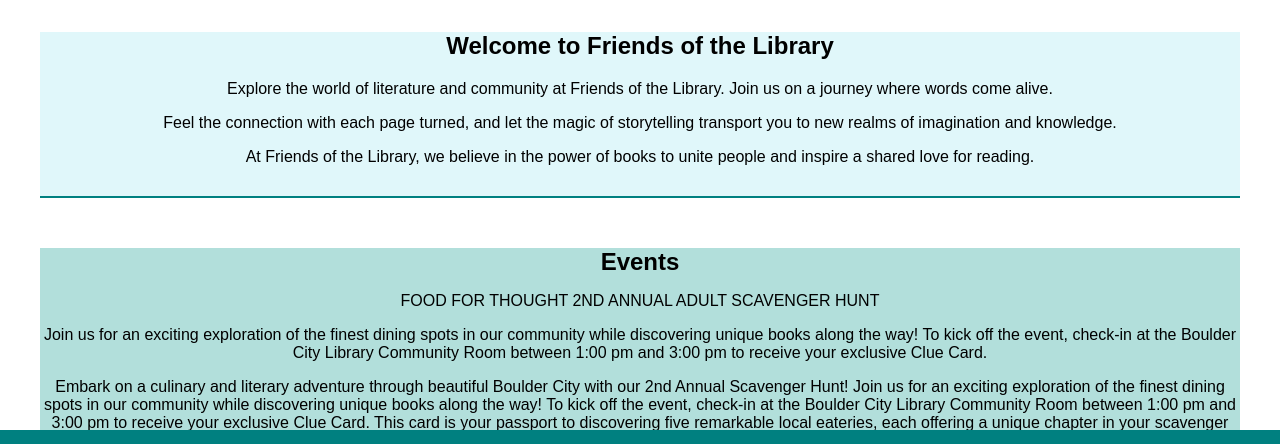
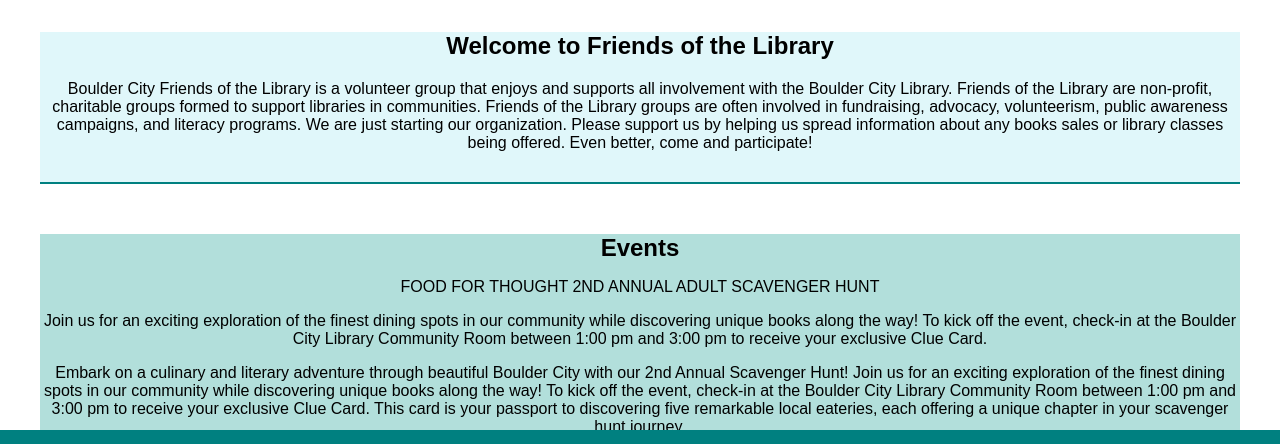
Before and after one commit to FriendsoftheLibrary/BoulderCity, a plain HTML site: page index.html in a window 1280 px wide. Shown: the part 322-766 px from the top of the page. Drawn offline with Linux system fonts and the light colour scheme.

Commit message:
Update index.html

```diff
--- a/index.html
+++ b/index.html
@@ -32,9 +32,7 @@
     <section id="home" class="section home-section">
         <!-- Add any additional content for the home section here -->
         <h2>Welcome to Friends of the Library</h2>
-        <p>Explore the world of literature and community at Friends of the Library. Join us on a journey where words come alive.</p>
-        <p>Feel the connection with each page turned, and let the magic of storytelling transport you to new realms of imagination and knowledge.</p>
-        <p>At Friends of the Library, we believe in the power of books to unite people and inspire a shared love for reading.</p>
+        <p>Boulder City Friends of the Library is a volunteer group that enjoys and supports all involvement with the Boulder City Library. Friends of the Library are non-profit, charitable groups formed to support libraries in communities. Friends of the Library groups are often involved in fundraising, advocacy, volunteerism, public awareness campaigns, and literacy programs. We are just starting our organization. Please support us by helping us spread information about any books sales or library classes being offered. Even better, come and participate!</p>
         <hr class="section-divider-home"> <!-- Changed class for specific styling -->
     </section>
 
```
